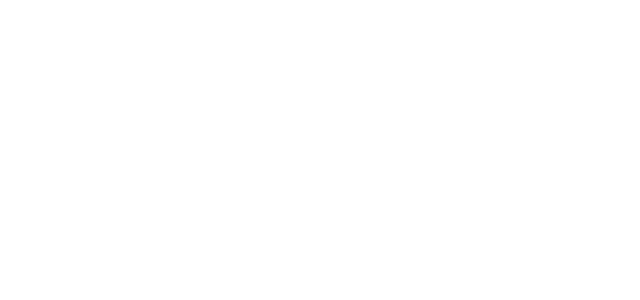
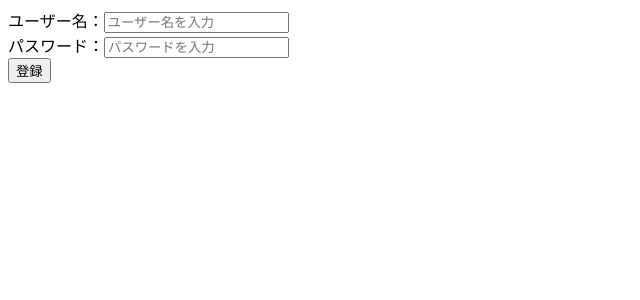
Before and after one commit to sogawa10/shogi_frontend, a React (Vite) app: page /register in a window 1280 px wide. Shown: the top 300 px of the page, without its empty margins (0-640 px from the left). Built offline with nearby package versions, Linux system fonts and the light colour scheme.

Commit message:
新規登録ページの作成（API通信は未実装）

```diff
--- a/src/App.tsx
+++ b/src/App.tsx
@@ -3,7 +3,7 @@
 // Routes → 複数のRouteをまとめるためのコンテナ．
 // Route → pathに一致するURLが呼ばれると，指定したコンポーネントを表示．
 import { BrowserRouter, Routes, Route } from "react-router-dom"
-// コンポーネントをインポート
+// コンポーネントをインポート．
 import AuthPage from './pages/AuthPage.tsx';
 import LoginPage from './pages/LoginPage.tsx';
 import RegisterPage from './pages/RegisterPage.tsx';
--- a/src/pages/AuthPage.tsx
+++ b/src/pages/AuthPage.tsx
@@ -1,21 +1,21 @@
 import './AuthPage.css'
-// ボタンをクリックしたときに画面遷移を行う関数
+// ボタンをクリックしたときに画面遷移を行う関数．．
 import { useNavigate } from 'react-router-dom';
 
 function AuthPage() {
-  // 関数をnavigateに代入（以降navigate()で使用できる）
+  // 関数をnavigateに代入（以降navigate()で使用できる）．
   const navigate = useNavigate();
   return (
     <>
-      <h1>みんなの将棋AI</h1>
-      <p>
+      <h1 className="hero-title">みんなの将棋AI</h1>
+      <p className="hero-description">
         みんなが作った将棋AIと対局したり、
         AI同士を対局させたりできるコミュニティサイトです。
       </p>
-      <button className="btn login" onClick={() => navigate("/login")}>
+      <button className="button login-button" onClick={() => navigate("/login")}>
         ログイン
       </button>
-      <button className="btn register" onClick={() => navigate("/register")}>
+      <button className="button register-button" onClick={() => navigate("/register")}>
         新規登録
       </button>
     </>
--- a/src/pages/RegisterPage.tsx
+++ b/src/pages/RegisterPage.tsx
@@ -1,8 +1,61 @@
 import './RegisterPage.css'
+import '../types.ts'
+// 状態を管理するためのHooks．値を更新すると自動で再レンダリングされる．
+import { useState } from "react"
+// ボタンをクリックしたときに画面遷移を行う関数．．
+import { useNavigate } from 'react-router-dom';
 
 function RegisterPage() {
+  // useStateを定義
+  const [user_name, set_user_name] = useState("")
+  const [password, set_password] = useState("")
+
+  // 関数をnavigateに代入（以降navigate()で使用できる）．
+  const navigate = useNavigate();
+
+  // async → 関数内でawaitが使えるようになる
+  const handleSubmit = async (e: React.FormEvent<HTMLFormElement>) => {
+    // フォーム送信時のページリロードを防ぐ（SPAではAPI通信＋再レンダリングで処理するため）
+    e.preventDefault()
+
+    // awaitにより，API通信が終了するまで待つ
+
+    alert("登録完了")
+    navigate("/")
+  }
+
   return (
     <>
+      <form className="register-form" onSubmit={handleSubmit}>
+        {/* ユーザー名の入力 */}
+        <div className="field register-user-field">
+          <label htmlFor="user_name" className="label register-user-label">ユーザー名：</label>
+          <input
+            id="user_name"
+            className="input register-user-input"
+            type="text"
+            required
+            placeholder="ユーザー名を入力"
+            value={user_name}
+            onChange={(e) => set_user_name(e.target.value)}
+          />
+        </div>
+        {/* パスワードの入力 */}
+        <div className="field register-password-field">
+          <label htmlFor="password" className="label register-password-label">パスワード：</label>
+          <input
+            id="password"
+            className="input register-password-input"
+            type="password"
+            required
+            placeholder="パスワードを入力"
+            value={password}
+            onChange={(e) => set_password(e.target.value)}
+          />
+        </div>
+        {/* 登録ボタン */}
+        <button className="btn-register" type="submit">登録</button>
+      </form>
     </>
   )
 }
```
Also changed, not shown: src/types.ts (added).
